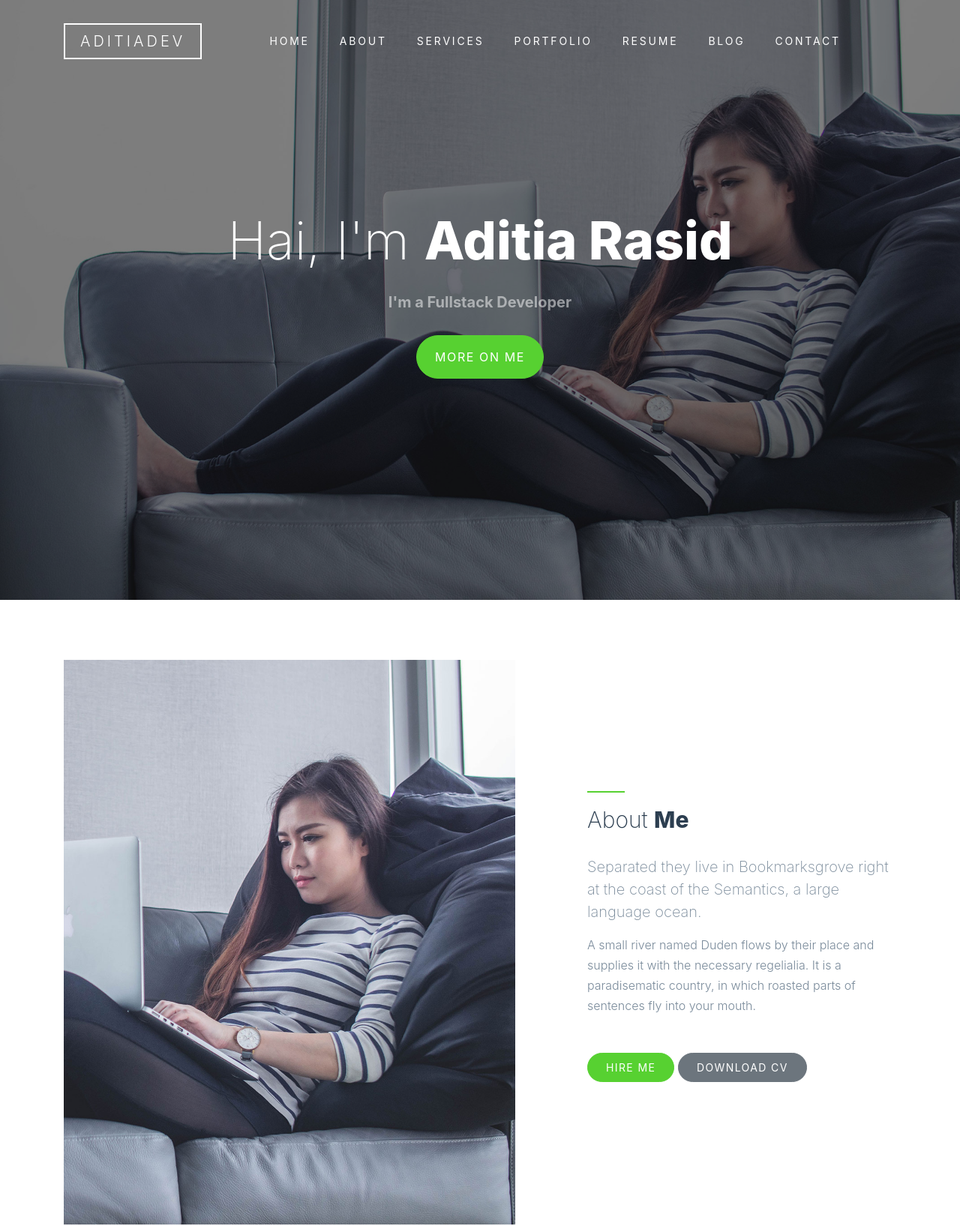
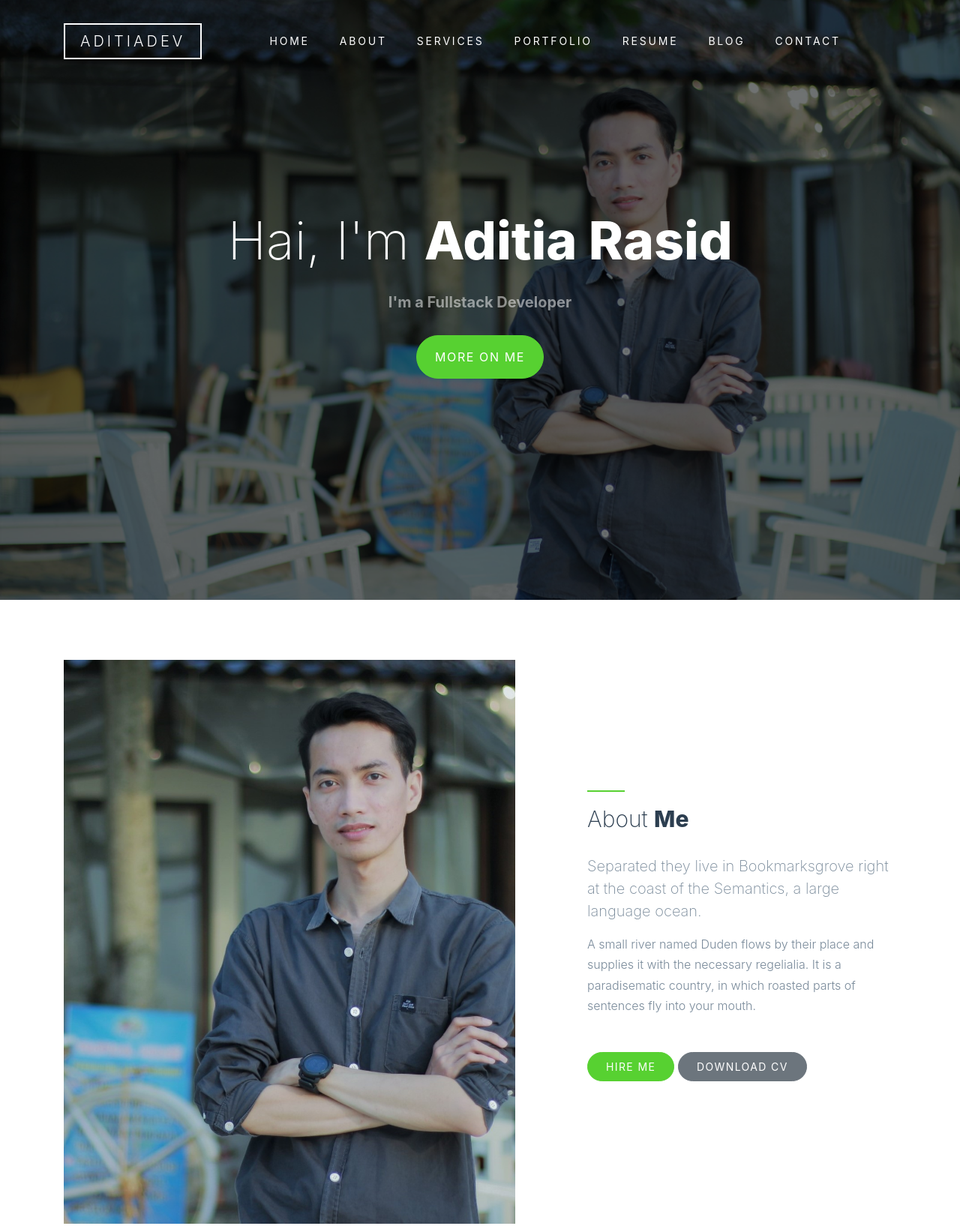
Before and after one commit to aditiaDev/aditiaDev.github.io, a plain HTML site: page index.html in a window 1280 px wide. Shown: the top 1635 px of the page at 75% size. Drawn offline with nearby package versions, Linux system fonts and the light colour scheme; files whose address does not match are found by name.

Commit message:
Change photo profile

```diff
--- a/index.html
+++ b/index.html
@@ -48,7 +48,7 @@
 
 
 
-    <section class="site-hero" style="background-image: url(images/image_1.jpg);" id="section-home" data-stellar-background-ratio="0.5">
+    <section class="site-hero" style="background-image: url(images/saya.jpg);" id="section-home" data-stellar-background-ratio="0.5">
       <div class="container">
         <div class="row intro-text align-items-center justify-content-center">
           <div class="col-md-10 text-center">
@@ -65,7 +65,7 @@
       <div class="container">
         <div class="row mb-5 align-items-center">
           <div class="col-lg-7 pr-lg-5 mb-5 mb-lg-0">
-            <img src="images/image_1_long.jpg" alt="Image placeholder" class="img-fluid">
+            <img src="images/saya2.jpg" alt="Image placeholder" class="img-fluid">
           </div>
           <div class="col-lg-5 pl-lg-5">
             <div class="section-heading">
@@ -663,7 +663,7 @@
         <div class="row">
             <p class="col-12 text-center">
             <!-- Link back to Colorlib can't be removed. Template is licensed under CC BY 3.0. -->
-            Copyright &copy; <script>document.write(new Date().getFullYear());</script> All rights reserved | This template is made with <i class="icon-heart" aria-hidden="true"></i> by <a href="https://colorlib.com" target="_blank" class="text-primary">Colorlib--- Downloaded from <a href="https://themeslab.org/" target="_blank">Themeslab</a></a>
+            Copyright &copy; <script>document.write(new Date().getFullYear());</script> All rights reserved | <a href="https://github.com/aditiaDev">aditiaDev</a>
             <!-- Link back to Colorlib can't be removed. Template is licensed under CC BY 3.0. -->
             </p>
         </div>
```
Also changed, not shown: images/saya.JPG (added), images/saya2.JPG (added).
